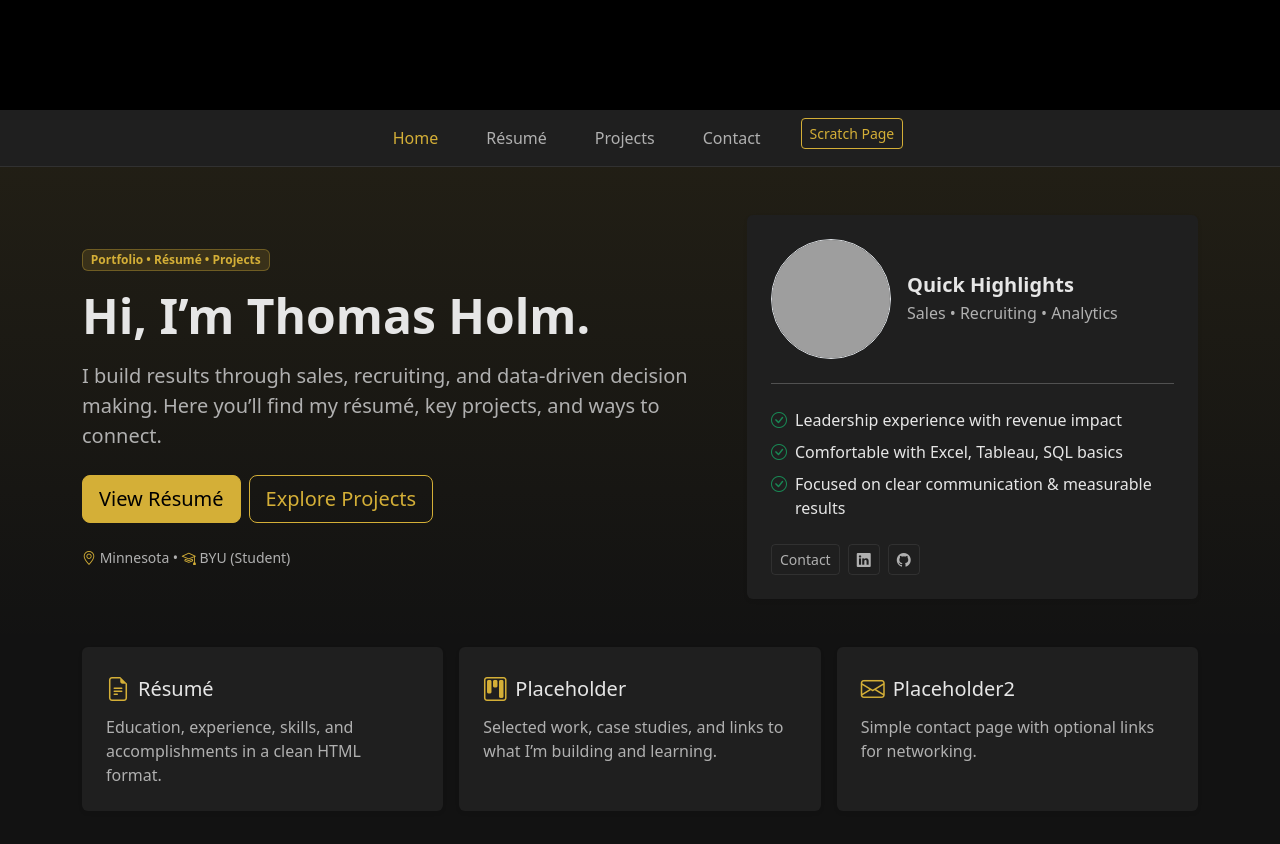
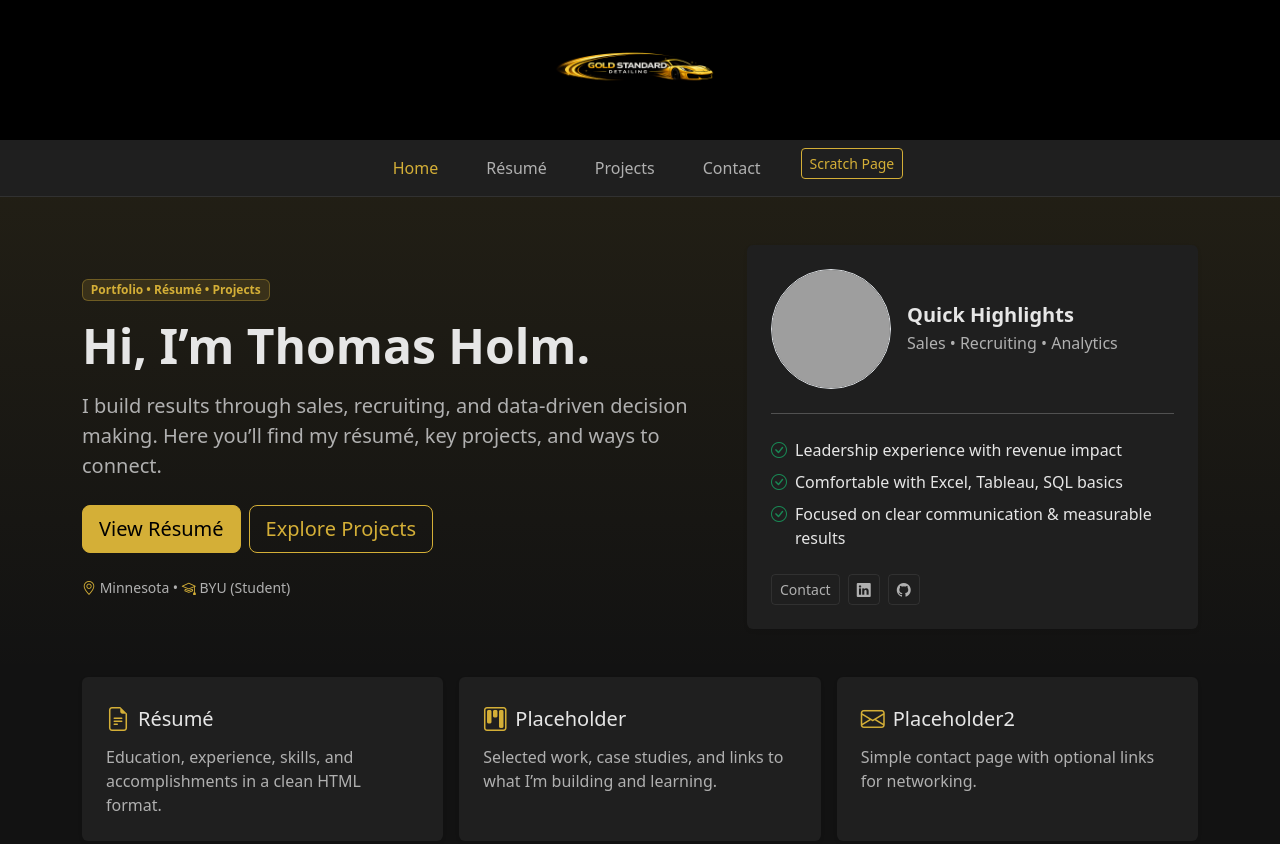
Before and after one commit to thomasjholm12/thomasjholm.github.io, a plain HTML site: page index.html in a window 1280 px wide. Shown: the top 844 px of the page. Drawn offline with nearby package versions, Linux system fonts and the light colour scheme; grey boxes are pictures that could not be loaded.

Commit message:
Update index.html

```diff
--- a/index.html
+++ b/index.html
@@ -43,24 +43,26 @@
       color: var(--gold-muted);
     }
 
-    /* ===== Banner (fixed size + centered crop) ===== */
+    /* ===== Banner (TEXT-SAFE VERSION) ===== */
 .banner-header {
   width: 100%;
-      height: 110px;              /* Smaller + cleaner. Try 110–140 */
-      overflow: hidden;
+  height: 140px;        /* adjust 130–180 if needed */
   background: #000;
   display: flex;
   align-items: center;
   justify-content: center;
+  padding: 10px 20px;   /* prevents text from touching edges */
 }
 
 .banner-img {
-      width: 100%;
-      height: 100%;
-      object-fit: cover;          /* Center-crop instead of stretching */
-      object-position: center 75%;    /* Center the banner content */
+  max-width: 100%;
+  max-height: 100%;
+  width: auto;
+  height: auto;
+  object-fit: contain; /* NEVER crop text logos */
   display: block;
 }
+
 
     /* Optional: slightly smaller banner on phones */
     @media (max-width: 576px) {
```
Lines whose indentation alone changed are shown as unchanged.
